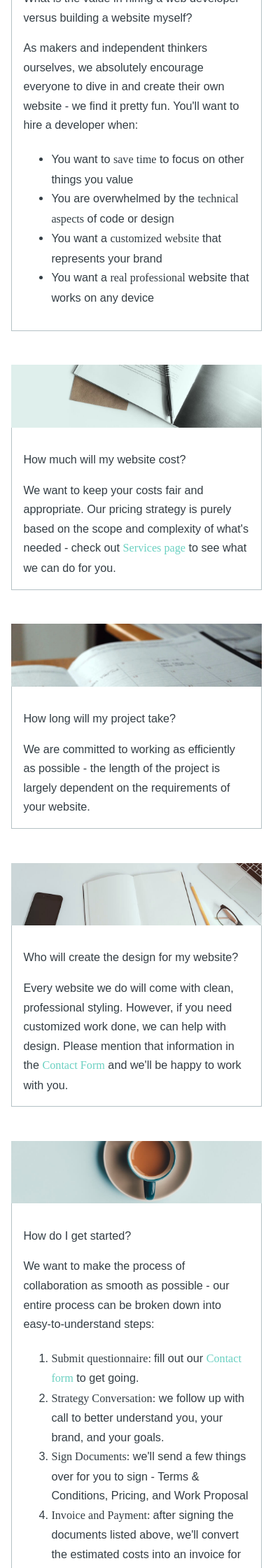
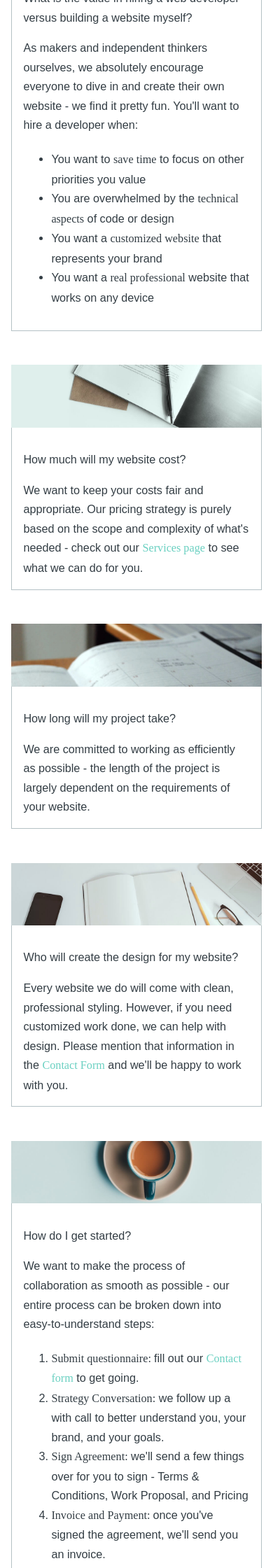
Before and after one commit to graymintmoon/graymintmoon.github.io, a Jekyll site: the page built from faq.md, in a window 390 px wide. Shown: the part 436-2676 px from the top of the page at 70% size. Built offline with Jekyll 4.4.1, drawn with Linux system fonts in a browser that asks for light colours; nearby versions of some CDN libraries; some web fonts are replaced; some of the changed text lies outside the part shown.

Commit message:
critical styles and copy fixes

```diff
--- a/_includes/head.html
+++ b/_includes/head.html
@@ -2,6 +2,9 @@
 		<meta charset="utf-8">
 		<meta http-equiv="X-UA-Compatible" content="IE=edge">
 		<title>Gray Mint Moon | {{page.title}}</title>
+		<style type="text/css">
+			body{font-family: "Benton Regular",sans-serif;font-size: 18px;font-weight: 300;color: #333D44;background: #fff;line-height: 1.7;position: relative;}.home_scroll_up{display:none;position:fixed;bottom:10px;right:12px}.home_scroll_up img{width:2.5em}.home_mission{border-bottom:1px dotted #b4c1c5}.home_splash{min-height:100vh;display:flex;flex-direction:column;justify-content:center}.home_splash h1{font-size:10em;display:block;line-height:.9;margin-bottom:0}.home_splash h3{margin-top:2em;font-size:1em;padding-left:1em}.home_splash .container{display:flex;justify-content:space-between;flex-direction:column}.home_splash_title_first{color:#637079}.home_splash_title_second{color:#A4E2D9}.home_splash_title_third{color:#b4c1c5}.divider_splash{border:0;height:0;width:12em;margin:.75em auto 0 .8em;border-top:10px solid #b4c1c5;padding-bottom:0}.container_xl{display:block;margin:0 auto;width:100%;padding:0 1em;box-sizing:border-box;max-width:64em}.site_title{font-family:'Benton Bold',arial,sans-serif;font-size:7em}.text_light{font-family:'Benton Light',arial,sans-serif}@media screen and (max-width:40em){.home_splash h1{font-size:7em;line-height:.9}}@media screen and (max-width:30em){.home_splash{border-bottom:1px solid #EEF3F3}.home_splash h1{font-size:5.5em;line-height:.9}.home_splash h3{padding-left:.5em}.divider_splash{margin-left:.5em}}
+		</style>
 		<meta name="description" content="{{site.description}}">
 		<meta name="keywords" content="{{site.keywords}}">
 		<meta name="author" content="Randy Tolentino">
@@ -13,9 +16,6 @@
 		<meta property="og:image:width" content="450"/>
 		<meta property="og:image:height" content="450"/>
 		<meta property="og:url" content="http://graymintmoon.com">
-		<style>
-			.home_scroll_up{display:none;position:fixed;bottom:10px;right:12px}.home_scroll_up img{width:2.5em}.home_mission{border-bottom:1px dotted #b4c1c5}.home_splash{min-height:100vh;display:flex;flex-direction:column;justify-content:center}.home_splash h1{font-size:10em;display:block;line-height:.9;margin-bottom:0}@media screen and (max-width:40em){.home_splash h1{font-size:7em;line-height:.9}}.home_splash h3{margin-top:2em;font-size:1em;padding-left:1em}.home_splash .container{display:flex;justify-content:space-between;flex-direction:column}.home_splash_title_first{color:#637079}.home_splash_title_second{color:#A4E2D9}.home_splash_title_third{color:#b4c1c5}.divider_splash{border:0;height:0;width:12em;margin:.75em auto 0 .8em;border-top:10px solid #b4c1c5;padding-bottom:0}
-		</style>
 		<link rel="stylesheet" href="{{site.url}}/css/main.css">
 		<link rel="icon" type="image/png" href="{{site.url}}/favicon.png">
 	</head>
--- a/faq.md
+++ b/faq.md
@@ -14,7 +14,7 @@
 			<p class="faq_question">What is the value in hiring a web developer versus building a website myself?</p>
 			<p class="faq_response">As makers and independent thinkers ourselves, we absolutely encourage everyone to dive in and create their own website - we find it pretty fun. You'll want to hire a developer when:</p>
 			<ul class="page_bulleted_list">
-				<li>You want to <strong>save time</strong> to focus on other things you value</li>
+				<li>You want to <strong>save time</strong> to focus on other priorities you value</li>
 				<li>You are overwhelmed by the <strong>technical aspects</strong> of code or design</li>
 				<li>You want a <strong>customized website</strong> that represents your brand</li>
 				<li>You want a <strong>real professional</strong> website that works on any device</li>
@@ -25,7 +25,7 @@
 		<img class="img_full" src="{{site.url}}/assets/cost.jpg" alt="Photo by Sarah Dorweiler">
 		<div class="faq_content">
 			<p class="faq_question">How much will my website cost?</p>
-			<p class="faq_response">We want to keep your costs fair and appropriate. Our pricing strategy is purely based on the scope and complexity of what's needed - check out <a href="/services"><strong>Services page</strong></a> to see what we can do for you.</p>
+			<p class="faq_response">We want to keep your costs fair and appropriate. Our pricing strategy is purely based on the scope and complexity of what's needed - check out our <a href="/services"><strong>Services page</strong></a> to see what we can do for you.</p>
 		</div>
 	</div>
 
@@ -50,12 +50,12 @@
 			<p class="faq_response">We want to make the process of collaboration as smooth as possible - our entire process can be broken down into easy-to-understand steps:</p>
 			<ol class="page_bulleted_list">
 				<li><strong>Submit questionnaire: </strong>fill out our <a href="/contact"><strong>Contact form</strong></a> to get going.</li>
-				<li><strong>Strategy Conversation:</strong> we follow up with call to better understand you, your brand, and your goals.</li>
-				<li><strong>Sign Documents:</strong> we'll send a few things over for you to sign - Terms & Conditions, Pricing, and Work Proposal
+				<li><strong>Strategy Conversation:</strong> we follow up a with call to better understand you, your brand, and your goals.</li>
+				<li><strong>Sign Agreement:</strong> we'll send a few things over for you to sign - Terms & Conditions, Work Proposal, and Pricing
 				</li>
-				<li><strong>Invoice and Payment: </strong>after signing the documents listed above, we'll convert the estimated costs into an invoice for your first pay installment.</li>
+				<li><strong>Invoice and Payment: </strong>once you've signed the agreement, we'll send you an invoice.</li>
 			</ol>
-			<p class="faq_response">Once we have all these steps completed, we can begin the work process - how exciting!</p>
+			<p class="faq_response">After these steps are completed, we can begin the work process - how exciting!</p>
 		</div>
 	</div>
 
@@ -69,7 +69,7 @@
 				<li><strong>Concepting & Design: </strong> we design high-level concepts of what your site should include, mindful of user experience strategies.</li>
 				<li><strong>Implementation: </strong>once we have some design artifacts, we can begin developing (coding) different pages, layouts, and user interface elements.</li>
 				<li><strong>Iteration: </strong> during the implementation phase, we revisit design and user experience; if necessary, we iterate with better ideas.</li>
-				<li><strong>Testing: </strong> although testing occurs throughout the entire process, we do deeper testing across the entire site to ensure everything is functioning optimally</li>
+				<li><strong>Testing: </strong> although testing occurs throughout the entire process, we do deeper testing across the entire site to ensure everything is functioning optimally.</li>
 			</ul>
 		</div>
 	</div>
```
Also changed, not shown: _sass/utils/_text.scss (+6 -6 lines), about.md (+0 -2 lines), index.md (+1 -1 lines).
